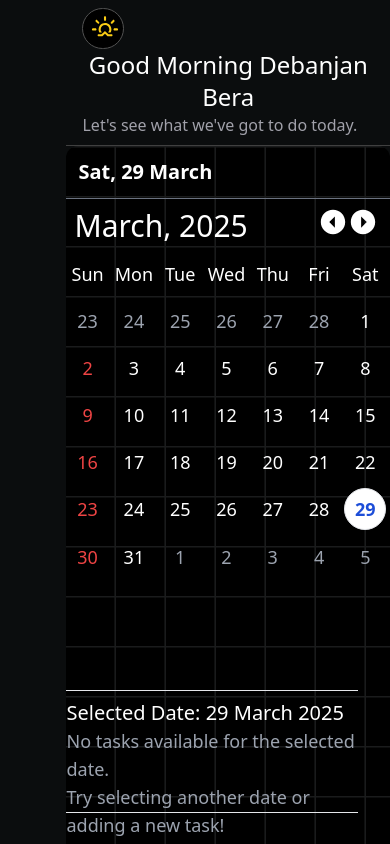
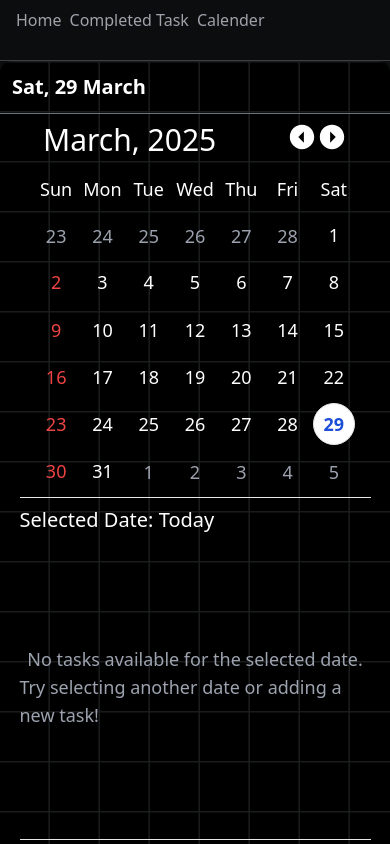
Before and after one commit to debanjan-bera/To-Do-Application, a React (Vite) app: page /calender in a window 390 px wide. Built offline with nearby package versions, Linux system fonts and the light colour scheme.

Commit message:
refactor: Integrate mobile responsiveness in CalenderComponent and RouterCompo for improved user experience

```diff
--- a/src/Components/layout/Calender/Calender.jsx
+++ b/src/Components/layout/Calender/Calender.jsx
@@ -2,6 +2,7 @@ import { useContext, useEffect, useState } from "react";
 import { IoMdArrowDropleftCircle, IoMdArrowDroprightCircle } from "react-icons/io";
 import { nextMonth, prevMonth } from "../../../Backend/DateMethod";
 import { ToDoContext } from "../../../Contexts/CreateContext";
+import useIsMobile from "../../Functions/UseIsMobile";
 
 export const CalenderComponent = () => {
   const [currentDate, setCurrentDate] = useState(new Date());
@@ -76,6 +77,9 @@ export const CalenderComponent = () => {
   };
 
 
+
+  const isMobile = useIsMobile(570);  // Check mobile screen width
+
   useEffect(() => {
     const sundays = [];
     for (let day = 1; day <= lastDay; day++) {
@@ -130,7 +134,7 @@ export const CalenderComponent = () => {
       }
       </section>
       <div className={`h-[80%] w-[90%] border-y text-white mb-1  ${isDataAvilable ? 'overflow-y-scroll scrollEffect': 'grid items-start  grid-rows-[0.2fr_1.8fr]'}`}>
-  <p className="pt-2 text-xl"> Selected Date: {selectedDate? selectedDate : `${todayDate.getDate()} ${listOfMonths[month]} ${year}`}</p>
+  <p className="pt-2 text-xl"> Selected Date: {selectedDate? selectedDate : 'Today'}</p>
 
   { isDataAvilable ? (
     <ul>
@@ -154,7 +158,7 @@ export const CalenderComponent = () => {
   )}
 </div>
 
-      <div className="h-[20%] w-full bg-[#292D32] text-white"></div>
+      {!isMobile&&<div className="h-[20%] w-full bg-[#292D32] text-white"></div>}
     </>
   );
 };
--- a/src/Router/RouterCompo.jsx
+++ b/src/Router/RouterCompo.jsx
@@ -3,17 +3,17 @@ import { TodoApp } from '../To-Do/ToDoApp'
 import AppLayout from '../AppLayout'
 import { TaskActionItem } from '../To-Do/CompletedTask'
 import { CalenderComponent } from '../Components/layout/Calender/Calender'
-// import useIsMobile from '../Components/Functions/UseIsMobile'
-// import MobileComponent from '../Dashborad/MobileDashBoard'
+import useIsMobile from '../Components/Functions/UseIsMobile'
+import MobileComponent from '../Dashborad/MobileDashBoard'
 
  function RouterCompo() {
-  // const isMobile = useIsMobile(570);  // Check mobile screen width
-  // const LayoutComponent = isMobile ? <MobileComponent /> : <AppLayout />;  // Store JSX in a variable
+  const isMobile = useIsMobile(570);  // Check mobile screen width
+  const LayoutComponent = isMobile ? <MobileComponent /> : <AppLayout />;  // Store JSX in a variable
 
   const router = createBrowserRouter([
     {
       path: '/',
-      element: <AppLayout />,
+      element: LayoutComponent,
       children: [
         { path: '/', element: <TodoApp /> },
         { path: '/completedTask', element: <TaskActionItem /> },
```
